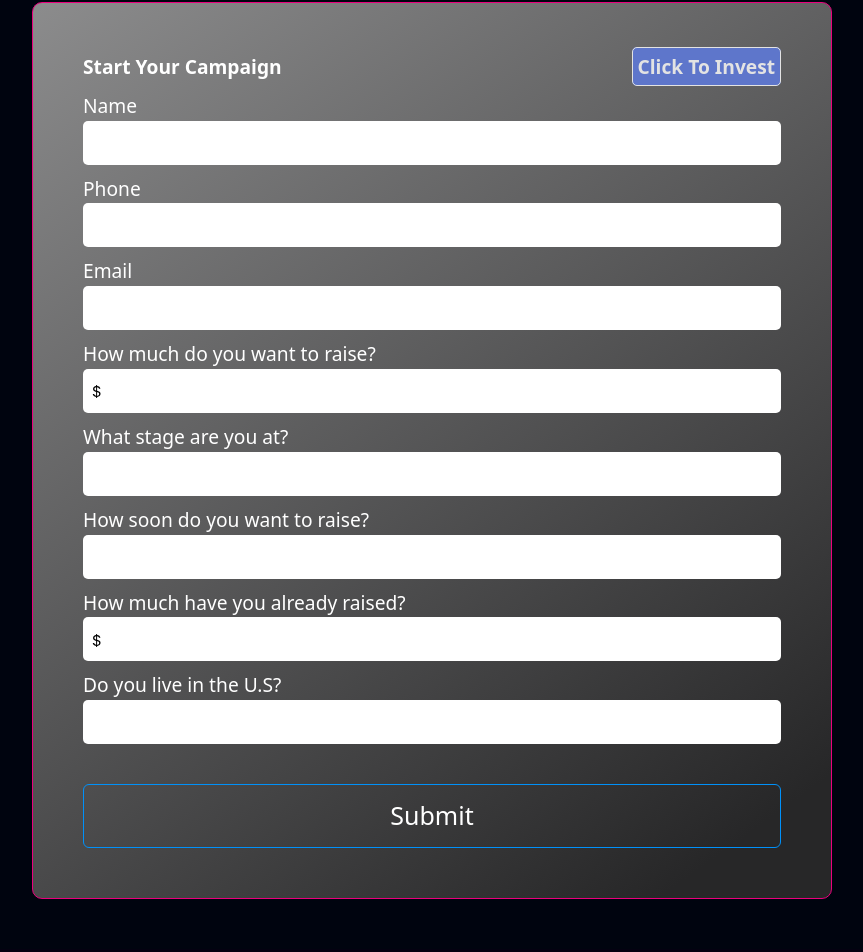
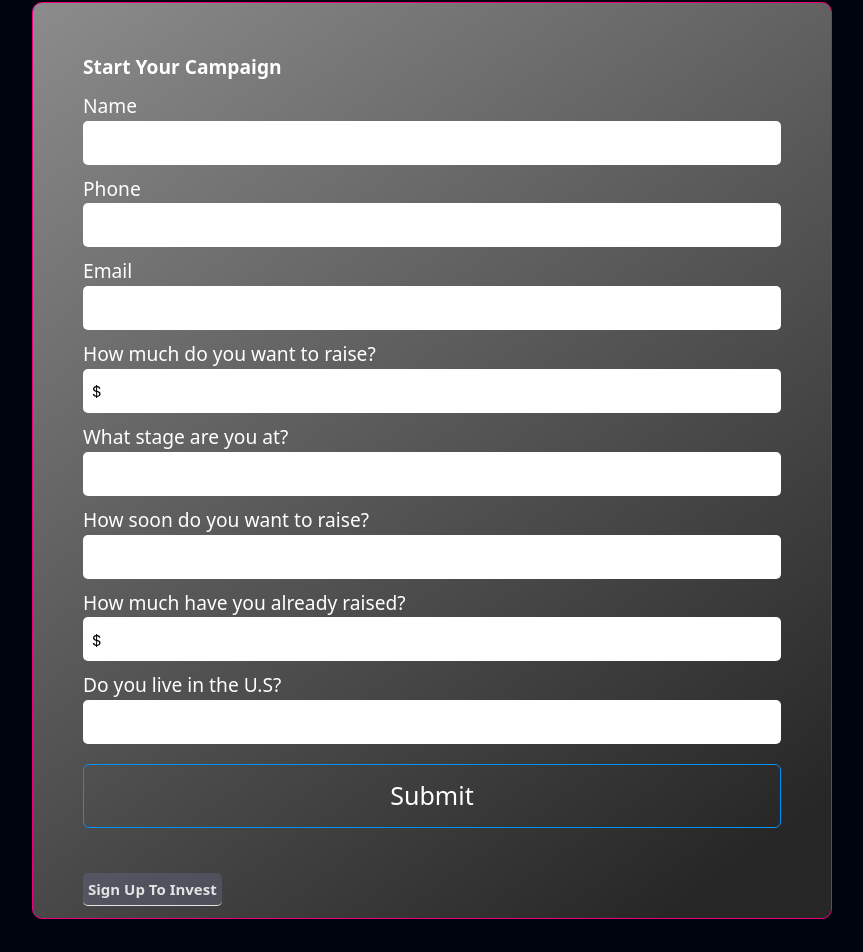
Before and after one commit to AndrewMTA/Frontend, a React (Vite) app: page /crowdfund in a window 1280 px wide. Shown: the part 80-1032 px from the top of the page, without its empty margins (208-1071 px from the left). Built offline with nearby package versions, Linux system fonts and the light colour scheme.

Commit message:
config: add netlify deploy

```diff
--- a/src/index.css
+++ b/src/index.css
@@ -38,15 +38,20 @@ body{
 
 .Click {
   color:#e3e3e3;
-  border: 1px solid;
+  border-bottom: 1px solid;
   padding: 5px;
   border-radius: 5px;
-  background-color: #5e76cb;
+  position: absolute;
+  margin-top: 5px;
+  background-color: #7580a842;
+  font-size: 15px;
+
 
 }
 .Click:hover {
-  background-color: #9420d8;
+  background-color: #9520d8bb;
   transition:ease-in-out .3s
+
 }
 
 
--- a/src/pages/FormCF.jsx
+++ b/src/pages/FormCF.jsx
@@ -99,7 +99,7 @@ const handleSubmit = (e) => {
     <form className="form" onSubmit={handleSubmit}>
       <div className='flexWrap'>
     <h2>Start Your Campaign</h2>
-      <h2><a href='/Invest'> <span className='Click'>Click To Invest</span> </a></h2></div>
+    </div>
       <div className="inputWrap">
       <label>Name</label>
       <input
@@ -184,7 +184,8 @@ const handleSubmit = (e) => {
         value={usa}
       />
       </div>
-      <button type='submit' className='rounded-md border-[1px] mt-10 p-3 border-[#0091FA] text-white text-[25px]'>Submit</button>
+      <button type='submit' className='rounded-md border-[1px] mb-10 mt-5 p-3 border-[#0091FA] text-white text-[25px]'>Submit</button>
+      <h2><a href='/Invest'> <span className='Click'>Sign Up To Invest</span> </a></h2>
     </form>
     </div>
   );
--- a/src/pages/FormInvest.jsx
+++ b/src/pages/FormInvest.jsx
@@ -85,7 +85,7 @@ const handleSubmit = (e) => {
     <form className="form" onSubmit={handleSubmit}>
       <div className='flexWrap'>
     <h2>Start Investing</h2>
-      <h2><a href='/crowdfund'> <span className='Click'>Click To Raise Money</span> </a></h2></div>
+     </div>
       <div className="inputWrap">
       <label>Name</label>
       <input
@@ -148,8 +148,8 @@ const handleSubmit = (e) => {
         value={usa}
       />
       </div>
-      <button type='submit' className='rounded-md border-[1px] mt-10 p-3 border-[#0091FA] text-white text-[25px]' >Submit</button>
-    </form>
+      <button type='submit' className='rounded-md border-[1px] mt-10 p-3 border-[#0091FA] mb-10 text-white text-[25px]' >Submit</button>
+      <h2><a href='/crowdfund'> <span className='Click'>Signup To Crowdfund</span> </a></h2> </form>
 
     </div>
   );
```
